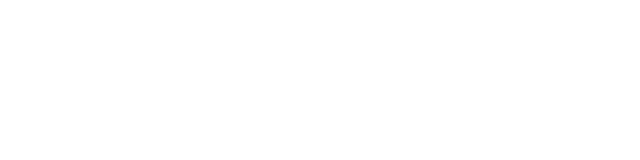
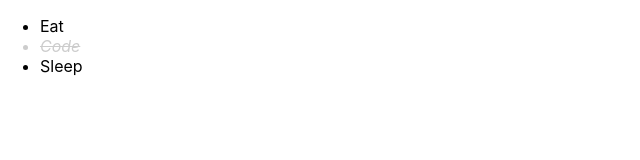
Before and after one commit to vdt040499/learn-reactjs-ef, a React (Create React App) app: page / in a window 1280 px wide. Shown: the top 160 px of the page, without its empty margins (0-640 px from the left). Built offline with nearby package versions, Linux system fonts and the light colour scheme.

Commit message:
State activeTodo

```diff
--- a/package.json
+++ b/package.json
@@ -6,6 +6,7 @@
     "@testing-library/jest-dom": "^5.11.5",
     "@testing-library/react": "^11.1.1",
     "@testing-library/user-event": "^12.2.0",
+    "classnames": "^2.2.6",
     "node-sass": "^4.14.1",
     "prop-types": "^15.7.2",
     "react": "^17.0.1",
--- a/src/App.js
+++ b/src/App.js
@@ -1,7 +1,9 @@
+import TodoFeature from './features/Todo';
+
 function App() {
   return (
     <div className="App">
-
+        <TodoFeature />
     </div>
   );
 }
--- a/src/features/Todo/components/TodoList/index.jsx
+++ b/src/features/Todo/components/TodoList/index.jsx
@@ -1,23 +1,41 @@
 import React from 'react';
 import PropTypes from 'prop-types';
+import classnames from 'classnames';
+
+import './styles.scss';
 
 TodoList.propTypes = {
     todoList: PropTypes.array,
+    onTodoClick: PropTypes.func,
 };
 
 TodoList.defaultProps = {
     todoList: [],
+    onTodoClick: null,
 }
 
-function TodoList({todoList}) {
+function TodoList({todoList, onTodoClick}) {
+
+    const handleTodoClick = (todo, idx) => {
+        if (!onTodoClick) return;
+
+        onTodoClick(todo, idx)
+    }
+
     return (
-        <div className="todoList">
-            <ul>
-                {todoList.map(todo => (
-                    <li key={todo.id}>{todo.title}</li>
-                ))}
-            </ul>
-        </div>
+        <ul className="todoList">
+            {todoList.map((todo, idx) => (
+                <li
+                    key={todo.id}
+                    className={classnames({
+                        completed: todo.status === 'completed'
+                    })}
+                    onClick={() => handleTodoClick(todo, idx)}
+                >
+                    {todo.title}
+                </li>
+            ))}
+        </ul>
     );
 }
 
--- a/src/features/Todo/components/TodoList/styles.scss
+++ b/src/features/Todo/components/TodoList/styles.scss
@@ -0,0 +1,11 @@
+.todoList {
+    & > li {
+        cursor: pointer;
+    }
+
+    & > li.completed {
+        color: #ccc;
+        font-style: italic;
+        text-decoration: line-through;
+    }
+}
--- a/src/features/Todo/index.jsx
+++ b/src/features/Todo/index.jsx
@@ -1,19 +1,37 @@
-import React from 'react';
+import React, { useState } from 'react';
 import TodoList from './components/TodoList';
 
 TodoFeature.propTypes = {};
 
 function TodoFeature(props) {
 
-    const todoList = [
-        {id: 1, title: "Eat"},
-        {id: 2, title: "Code"},
-        {id: 3, title: "Sleep"}
+    const initTodoList = [
+        {id: 1, title: "Eat", status: "new"},
+        {id: 2, title: "Code", status: "completed"},
+        {id: 3, title: "Sleep", status: "new"},
     ]
+
+    const [todoList, setTodoList] = useState(initTodoList)
+
+    const handleTodoClick = (todo, idx) => {
+        console.log(todo, idx);
+
+        //clone current array to new one
+        const newTodoList = [...todoList];
+
+        // toggle
+        newTodoList[idx] = {
+            ...newTodoList[idx],
+            status: newTodoList[idx].status === 'new' ? 'completed' : 'new'
+        };
+
+        // update todo list
+        setTodoList(newTodoList);
+    }
 
     return (
         <div className="todoFeature">
-            <TodoList todoList={todoList}/>
+            <TodoList todoList={todoList} onTodoClick={handleTodoClick}/>
         </div>
     );
 }
```
Also changed, not shown: 1 other file (tests, documents, lock files or other folders).
